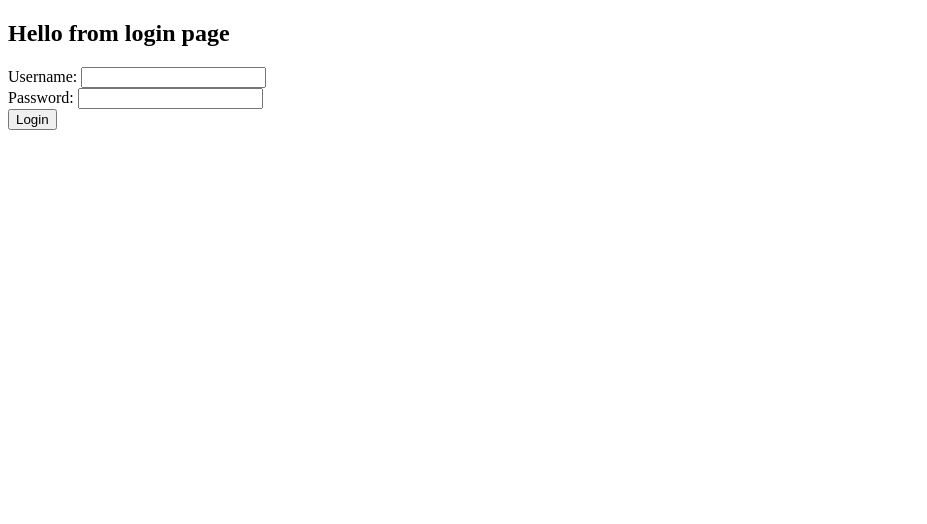
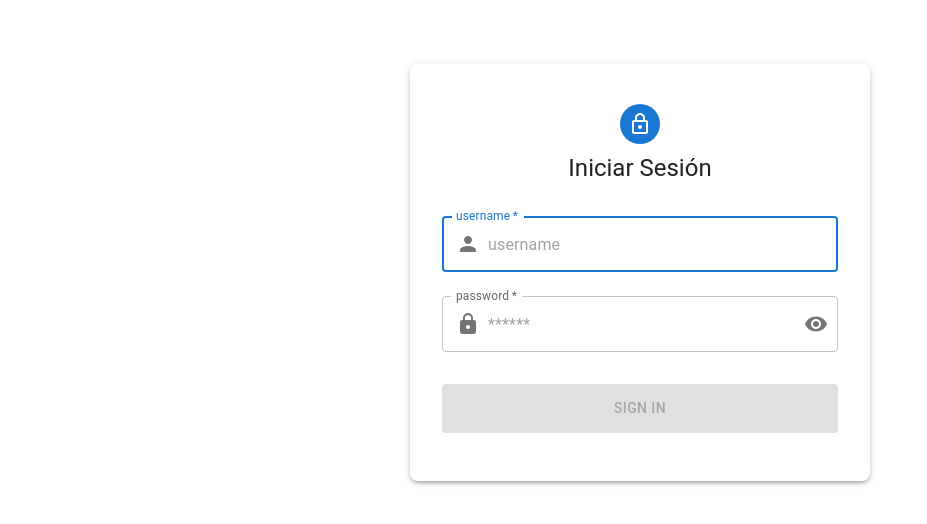
Before and after one commit to LuisGarridoOgalla/Master-INFTEL-Frontend, a React app in the folder modulo 4.1 react/basic exercise/: page / in a window 1280 px wide. Shown: the top 524 px of the page, without its empty margins (0-927 px from the left). Built offline with nearby package versions, Linux system fonts and the light colour scheme.

Commit message:
add ui material (only login)

```diff
--- a/modulo 4.1 react/basic exercise/package.json
+++ b/modulo 4.1 react/basic exercise/package.json
@@ -33,6 +33,10 @@
     "webpack-dev-server": "^4.9.0"
   },
   "dependencies": {
+    "@emotion/react": "^11.14.0",
+    "@emotion/styled": "^11.14.1",
+    "@mui/icons-material": "^7.3.2",
+    "@mui/material": "^7.3.2",
     "react": "^18.1.0",
     "react-dom": "^18.1.0",
     "react-router-dom": "^6.3.0"
--- a/modulo 4.1 react/basic exercise/src/login.tsx
+++ b/modulo 4.1 react/basic exercise/src/login.tsx
@@ -1,3 +1,22 @@
+import {
+  VisibilityOff,
+  Visibility,
+  LockOutlined as LockOutlinedIcon,
+  Person as PersonIcon,
+  Lock as LockIcon,
+} from "@mui/icons-material";
+import {
+  Alert,
+  Avatar,
+  Box,
+  Button,
+  Container,
+  IconButton,
+  InputAdornment,
+  Paper,
+  TextField,
+  Typography,
+} from "@mui/material";
 import React from "react";
 import { Link, useNavigate } from "react-router-dom";
 
@@ -5,42 +24,133 @@ export const LoginPage: React.FC = () => {
   const navigate = useNavigate();
   const [username, setUsername] = React.useState("");
   const [password, setPassword] = React.useState("");
+  const [showPassword, setShowPassword] = React.useState(false);
+  const [error, setError] = React.useState("");
 
   const handleNavigation = (e: React.FormEvent<HTMLFormElement>) => {
     e.preventDefault();
 
     if (username === "admin" && password === "test") {
+      setError("");
       navigate("/list");
     } else {
-      alert("User / password not valid, psst... admin / test");
+      setError("Icorrect username or password.");
     }
   };
 
+  const handleTogglePasswordVisibility = () => {
+    setShowPassword(!showPassword);
+  };
+
   return (
-    <>
-      <form onSubmit={handleNavigation}>
-        <h2>Hello from login page</h2>
+    <Container component="main" maxWidth="xs">
+      <Box
+        sx={{
+          marginTop: 8,
+          display: "flex",
+          flexDirection: "column",
+          alignItems: "center",
+        }}
+      >
+        <Paper
+          elevation={3}
+          sx={{
+            padding: 4,
+            display: "flex",
+            flexDirection: "column",
+            alignItems: "center",
+            width: "100%",
+            borderRadius: 2,
+          }}
+        >
+          <Avatar sx={{ m: 1, bgcolor: "primary.main" }}>
+            <LockOutlinedIcon />
+          </Avatar>
 
-        <div>
-          <div>
-            <label>Username: </label>
-            <input
+          <Typography component="h1" variant="h5" gutterBottom>
+            Iniciar Sesión
+          </Typography>
+
+          {error && (
+            <Alert severity="error" sx={{ width: "100%", mb: 2 }}>
+              {error}
+            </Alert>
+          )}
+
+          <Box
+            component="form"
+            onSubmit={handleNavigation}
+            sx={{ mt: 1, width: "100%" }}
+          >
+            <TextField
+              margin="normal"
+              required
+              fullWidth
+              id="username"
+              label="username"
+              placeholder="username"
+              name="username"
+              autoComplete="username"
+              autoFocus
               value={username}
               onChange={(e) => setUsername(e.target.value)}
+              slotProps={{
+                input: {
+                  startAdornment: (
+                    <InputAdornment position="start">
+                      <PersonIcon color="action" />
+                    </InputAdornment>
+                  ),
+                },
+              }}
             />
-          </div>
-          <div>
-            <label>Password: </label>
-            <input
-              type="password"
+
+            <TextField
+              margin="normal"
+              required
+              fullWidth
+              name="password"
+              label="password"
+              placeholder="******"
+              type={showPassword ? "text" : "password"}
+              id="password"
+              autoComplete="current-password"
               value={password}
               onChange={(e) => setPassword(e.target.value)}
+              slotProps={{
+                input: {
+                  startAdornment: (
+                    <InputAdornment position="start">
+                      <LockIcon color="action" />
+                    </InputAdornment>
+                  ),
+                  endAdornment: (
+                    <InputAdornment position="end">
+                      <IconButton
+                        aria-label="toggle password visibility"
+                        onClick={handleTogglePasswordVisibility}
+                        edge="end"
+                      >
+                        {showPassword ? <VisibilityOff /> : <Visibility />}
+                      </IconButton>
+                    </InputAdornment>
+                  ),
+                },
+              }}
             />
-          </div>
-        </div>
 
-        <button type="submit">Login</button>
-      </form>
-    </>
+            <Button
+              type="submit"
+              fullWidth
+              variant="contained"
+              sx={{ mt: 3, mb: 2, py: 1.5 }}
+              disabled={!username || !password}
+            >
+              sign In
+            </Button>
+          </Box>
+        </Paper>
+      </Box>
+    </Container>
   );
 };
```
Also changed, not shown: 1 other file (tests, documents, lock files or other folders).
